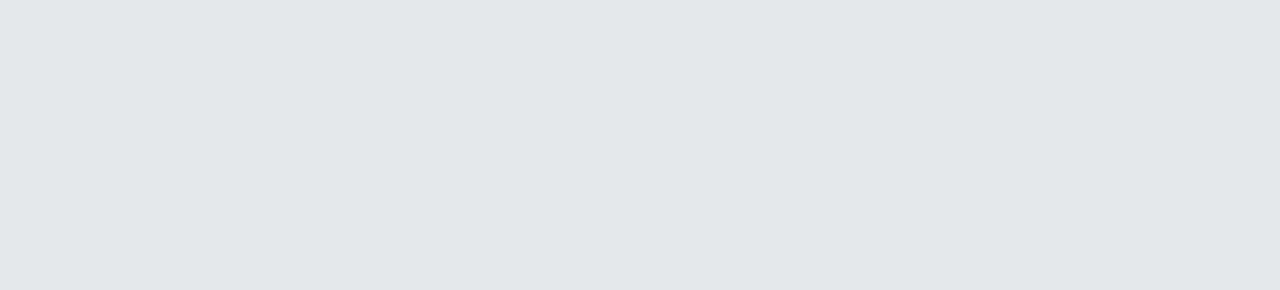
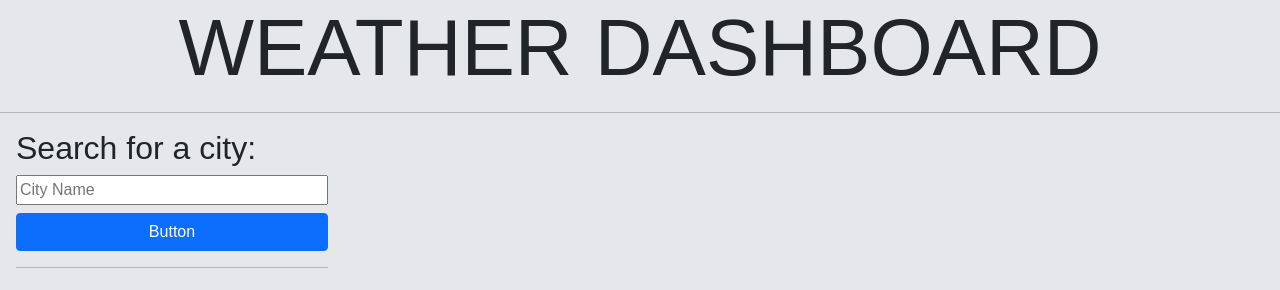
Before and after one commit to DavidDontKnow/whats-the-weather, a plain HTML site: page index.html in a window 1280 px wide. Drawn offline with nearby package versions, Linux system fonts and the light colour scheme.

Commit message:
HTML for search bar and header

```diff
--- a/index.html
+++ b/index.html
@@ -6,10 +6,47 @@
 	<meta http-equiv="X-UA-Compatible" content="IE=edge">
 	<meta name="viewport" content="width=device-width, initial-scale=1.0">
 	<title>What's the Weather</title>
+	<link rel="stylesheet" href="https://cdn.jsdelivr.net/npm/bootstrap@5.1.3/dist/css/bootstrap.min.css" />
+	<link rel="stylesheet" href="https://use.fontawesome.com/releases/v5.8.1/css/all.css"
+		integrity="sha384-50oBUHEmvpQ+1lW4y57PTFmhCaXp0ML5d60M1M7uH2+nqUivzIebhndOJK28anvf" crossorigin="anonymous" />
+	<link href="https://fonts.googleapis.com/css?family=Open+Sans&display=swap" rel="stylesheet" />
 	<link rel="stylesheet" href="./assets/css/style.css">
 </head>
 
 <body>
+	<header>
+		<h1 class="text-center display-1">WEATHER DASHBOARD</h1>
+		<hr>
+	</header>
+	<main>
+
+		<section id="search" class="mx-3">
+			<h2>Search for a city:</h2>
+			<input class="d-grid gap-2 col-3 my-2" type="text" placeholder="City Name">
+			<div class="d-grid gap-2 col-3 my-2">
+				<button class="btn btn-primary" type="button">Button</button>
+			</div>
+			<hr class="d-grid gap-2 col-3 my-3">
+		</section>
+
+
+
+
+
+
+
+
+
+	</main>
+
+
+
+
+
+
+	<script src="https://code.jquery.com/jquery-3.4.1.min.js"></script>
+	<script src="https://cdn.jsdelivr.net/npm/dayjs@1.11.3/dayjs.min.js"
+		integrity="sha256-iu/zLUB+QgISXBLCW/mcDi/rnf4m4uEDO0wauy76x7U=" crossorigin="anonymous"></script>
 
 	<script src="./assets/js/script.js"></script>
 </body>
```
